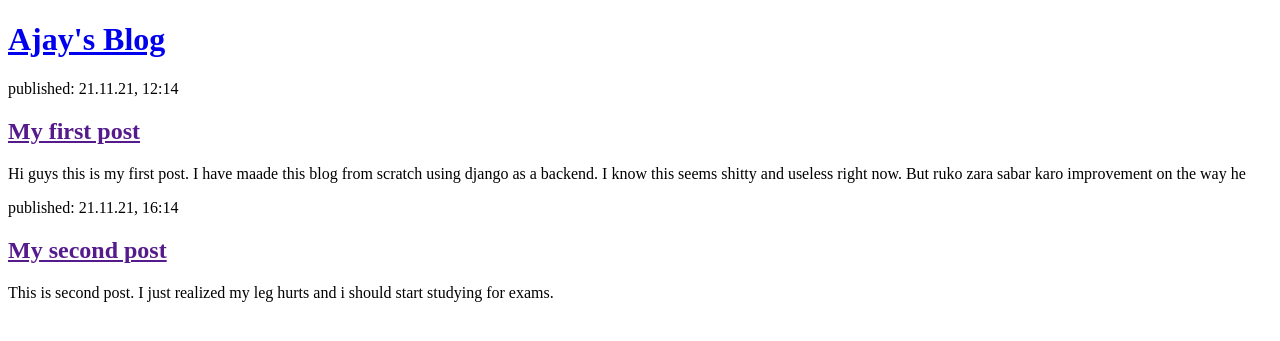
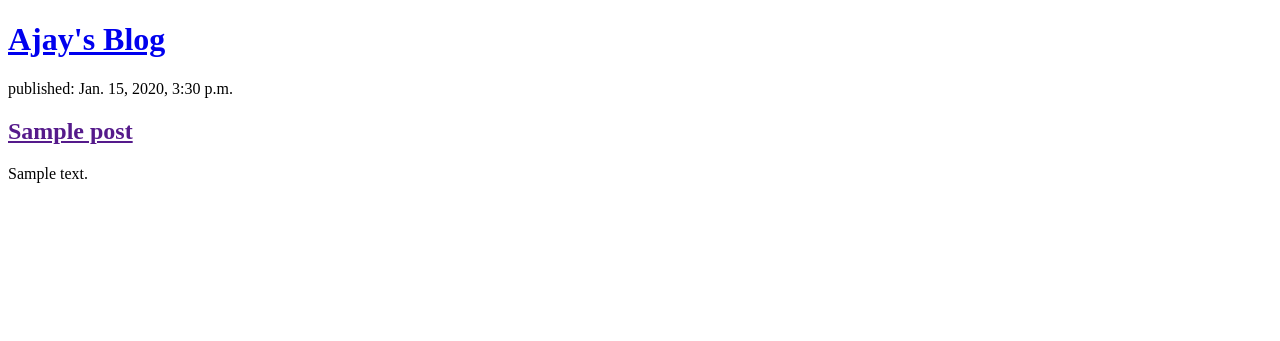
Before and after one commit to Ajay70452/django-blog, a Django app: page / in a window 1280 px wide. Shown: the top 341 px of the page. Run offline with Django 3.2, Linux system fonts and the light colour scheme; tables that the repository leaves empty hold one stand-in row (values such as "Sample post").

Commit message:
Modified templates to display posts

```diff
--- a/blog/homie/templates/homie/post_list.html
+++ b/blog/homie/templates/homie/post_list.html
@@ -8,17 +8,12 @@
             <h1><a href="/">Ajay's Blog</a></h1>
         </header>
 
+        {% for post in posts %}
         <article>
-            <time>published: 21.11.21, 12:14</time>
-            <h2><a href="">My first post</a></h2>
-            <p>Hi guys this is my first post. I have maade this blog from scratch using django as a backend.
-            I know this seems shitty and useless right now. But ruko zara sabar karo improvement on the way he</p>
+            <time>published: {{ post.published_date }}</time>
+            <h2><a href="">{{ post.title }}</a></h2>
+             <p>{{ post.text|linebreaksbr }}</p>
         </article>
-
-        <article>
-            <time>published: 21.11.21, 16:14</time>
-            <h2><a href="">My second post</a></h2>
-            <p>This is second post. I just realized my leg hurts and i should start studying for exams.</p>
-        </article>
+    {% endfor %}
     </body>
 </html>
--- a/blog/homie/views.py
+++ b/blog/homie/views.py
@@ -1,4 +1,8 @@
 from django.shortcuts import render
+from .models import Post
+from django.utils import timezone
 
 def post_list(request):
-    return render(request, 'homie/post_list.html', {})
+    #posts = Post.objects.filter(published_date__lte=timezone.now()).order_by('published_date')
+    posts = Post.objects.all()
+    return render(request, 'homie/post_list.html', {'posts' : posts})
```
